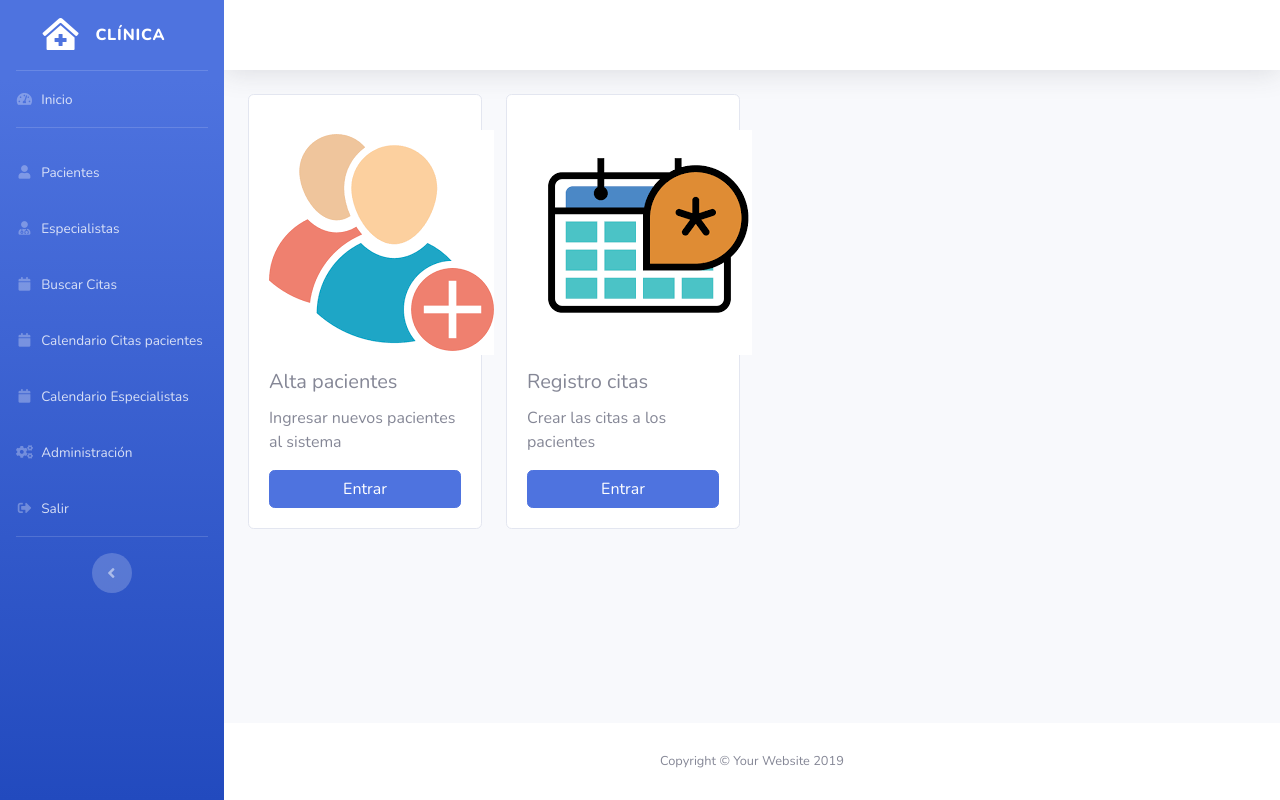
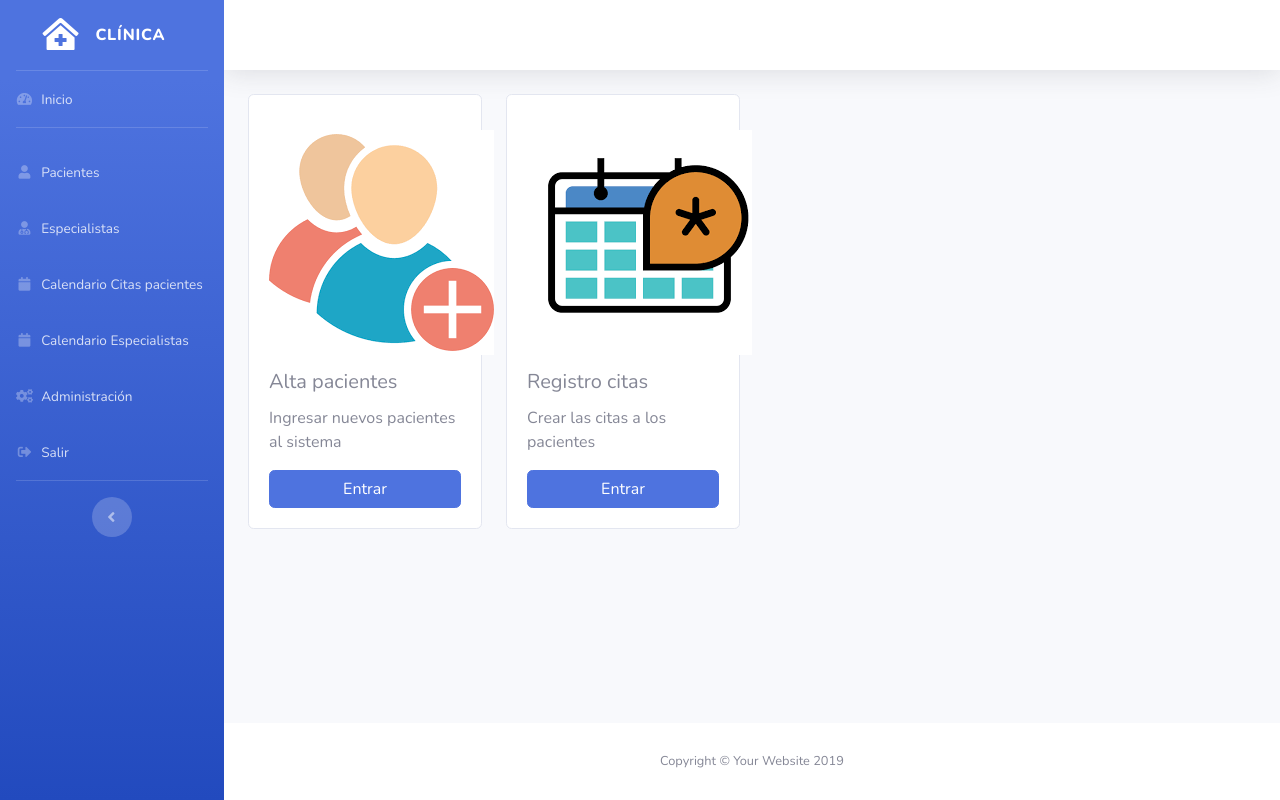
Before and after one commit to robertonunezc/hic_general, a Django app: page / in a window 1280 px wide. Run offline with Django 3.2, Linux system fonts and the light colour scheme; the visitor is signed in with stand-in values (Sample User, id 1); parts of the project's set-up code (start-up, migrations or seed data) failed here and were passed over; some libraries are stand-ins or nearby versions.

Commit message:
fix some visual issues

```diff
--- a/hic/cita/templates/cita/seleccionar_horario.html
+++ b/hic/cita/templates/cita/seleccionar_horario.html
@@ -5,11 +5,13 @@
 {% endblock %}
 {% block custom_js %}
     <script src="https://cdn.jsdelivr.net/npm/fullcalendar@5.4.0/main.js"></script>
+    <script src='https://cdn.jsdelivr.net/npm/fullcalendar@5.4.0/locales/es.js'></script>
     <script>
         document.addEventListener('DOMContentLoaded', function () {
             var calendarEl = document.getElementById('calendar');
 
             var calendar = new FullCalendar.Calendar(calendarEl, {
+                 locale: 'es',
                 initialView: 'timeGridWeek',
                 timeZone: 'America/Mexico_City',
                 selectable: true,
@@ -55,7 +57,7 @@
                 console.log(response)
                 const specialistsData = response.data.data;
                 specialistSelect.innerHTML = specialistsData.map(function (specialist) {
-                    return `<option value="${specialist.id}">${specialist.nombre}</option>`
+                    return `<option value="${specialist.id}">${specialist.especialidad.nombre} ${specialist.nombre} ${specialist.primer_apellido}</option>`
                 }).join('');
             }).catch(function (error) {
                 console.log(error)
--- a/hic/cita/views.py
+++ b/hic/cita/views.py
@@ -133,7 +133,7 @@ def calendario_registrar_cita(request):
             evento.tipo = 1
             evento.color = cita.tipo.color
             evento.calendario = Calendario.objects.first()
-            evento.titulo = "{}-RES".format(paciente.nombre)
+            evento.titulo = paciente.nombre
             evento.recurrente = recuerrente
             evento.dia_semana = dia_semana
             evento.save()
--- a/hic/main/models.py
+++ b/hic/main/models.py
@@ -67,7 +67,7 @@ class Medico(Persona):
     institucion = models.ForeignKey(Institucion, on_delete=models.SET_NULL, null=True)
     especialidad = models.ForeignKey(Especialidad, on_delete=models.SET_NULL, null=True)
     def __str__(self):
-        return self.nombre
+        return "{} {} ".format(self.especialidad.nombre, self.nombre)
 
 
 #
--- a/hic/main/templates/base.html
+++ b/hic/main/templates/base.html
@@ -71,13 +71,13 @@
                 <span>Especialistas</span>
             </a>
         </li>
-        <li class="nav-item">
-            <a class="nav-link" href="{% url 'citas:listado_citas' %}"
-               aria-expanded="true">
-                <i class="fas fa-fw fa-calendar"></i>
-                <span>Buscar Citas</span>
-            </a>
-        </li>
+{#        <li class="nav-item">#}
+{#            <a class="nav-link" href="{% url 'citas:listado_citas' %}"#}
+{#               aria-expanded="true">#}
+{#                <i class="fas fa-fw fa-calendar"></i>#}
+{#                <span>Buscar Citas</span>#}
+{#            </a>#}
+{#        </li>#}
         <li class="nav-item">
             <a class="nav-link" href="{% url 'citas:seleccionar_horario' %}"
                aria-expanded="true">
--- a/hic/main/templates/medico/seleccionar_horario.html
+++ b/hic/main/templates/medico/seleccionar_horario.html
@@ -5,11 +5,13 @@
 {% endblock %}
 {% block custom_js %}
     <script src="https://cdn.jsdelivr.net/npm/fullcalendar@5.4.0/main.js"></script>
+    <script src='https://cdn.jsdelivr.net/npm/fullcalendar@5.4.0/locales/es.js'></script>
     <script>
         document.addEventListener('DOMContentLoaded', function () {
             var calendarEl = document.getElementById('calendar');
 
             var calendar = new FullCalendar.Calendar(calendarEl, {
+                locale: 'es',
                 initialView: 'dayGridMonth',
                 selectable: true,
                 headerToolbar: {
--- a/hic/main/views.py
+++ b/hic/main/views.py
@@ -84,7 +84,7 @@ def assing_specialist_consult_time(request):
 
             specialist = Medico.objects.get(pk=specialist_id)
             event = Event()
-            event.titulo = "Disponible-{}".format(specialist.nombre)
+            event.titulo = specialist.nombre
             event.hora_inicio = start_time
             event.hora_fin = end_time
             event.calendario = Calendario.objects.first()
```
Also changed, not shown: hic/cita/templates/cita/editar_cita.html (+7 -0 lines).
